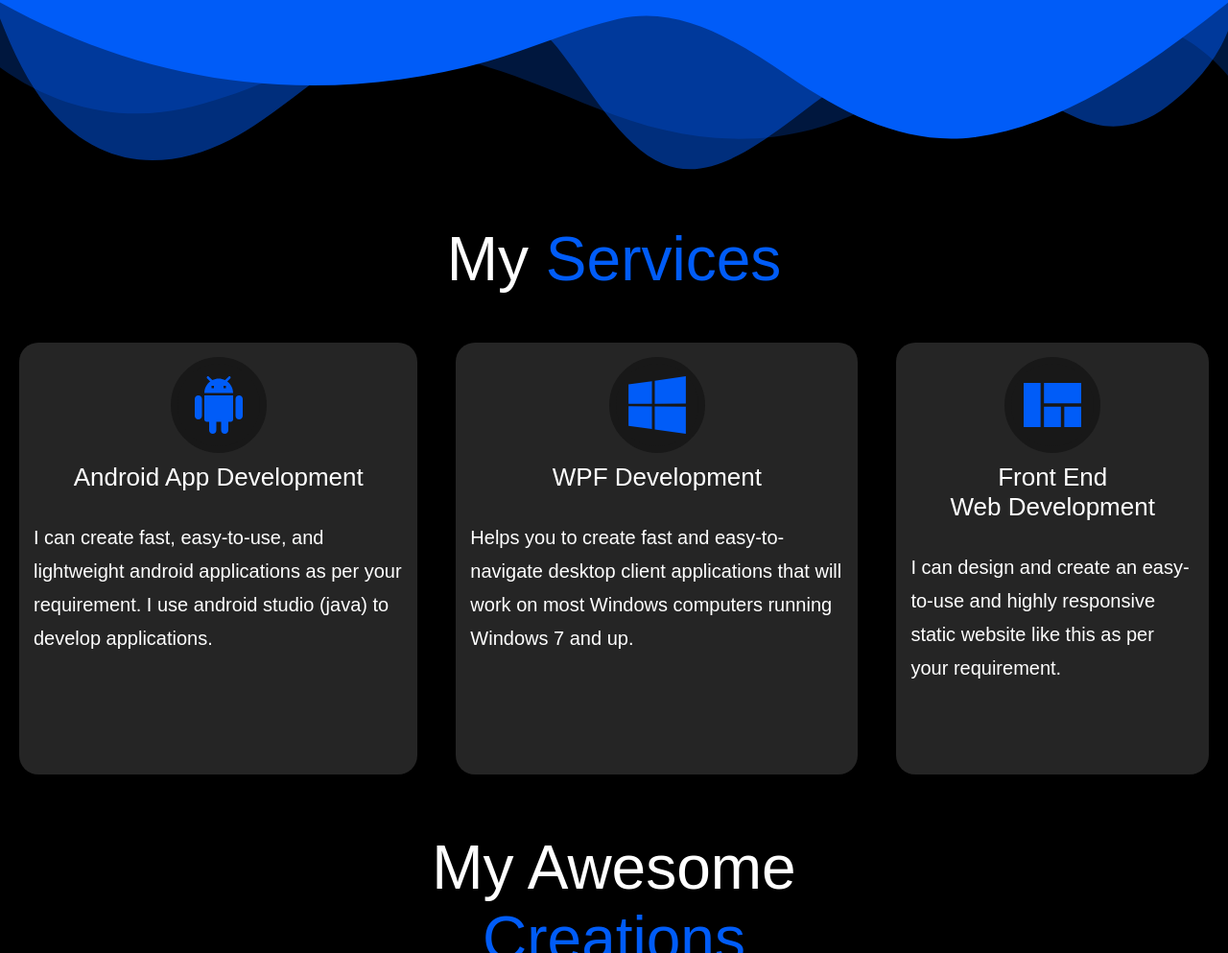
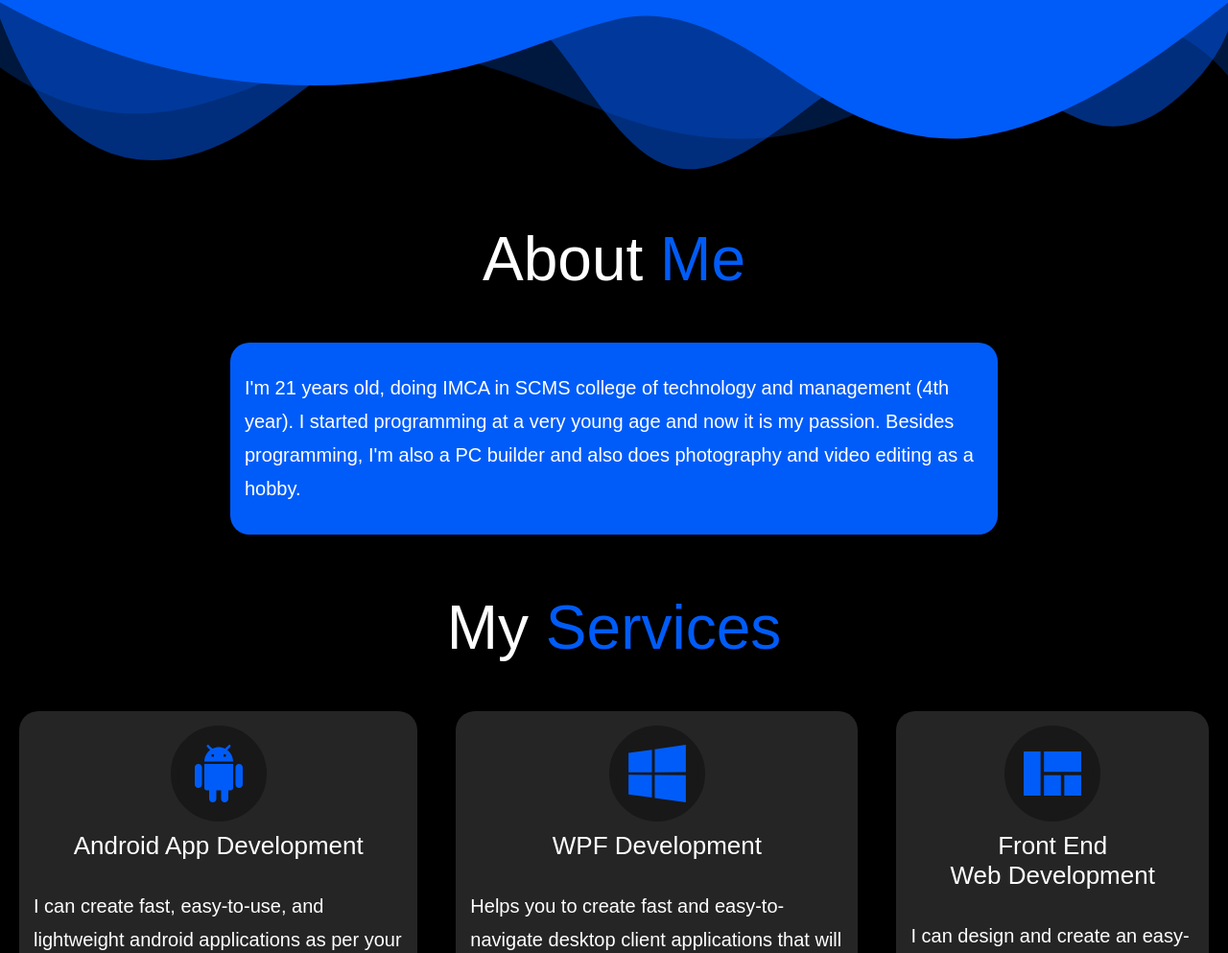
Before and after one commit to Devkrishnan2000/Devkrishnan2000.github.io, a plain HTML site: page index.html in a window 1280 px wide. Shown: the part 795-1788 px from the top of the page at 96% size. Drawn offline with nearby package versions, Linux system fonts and the light colour scheme; a web font is replaced by a local one.

Commit message:
portfolio website

```diff
--- a/index.html
+++ b/index.html
@@ -43,7 +43,8 @@
         </section>
 
         <div class="wav1">
-            <svg data-name="Layer 1" xmlns="http://www.w3.org/2000/svg" viewBox="0 0 1200 120" preserveAspectRatio="none">
+            <svg data-name="Layer 1" xmlns="http://www.w3.org/2000/svg" viewBox="0 0 1200 120"
+                preserveAspectRatio="none">
                 <path
                     d="M0,0V46.29c47.79,22.2,103.59,32.17,158,28,70.36-5.37,136.33-33.31,206.8-37.5C438.64,32.43,512.34,53.67,583,72.05c69.27,18,138.3,24.88,209.4,13.08,36.15-6,69.85-17.84,104.45-29.34C989.49,25,1113-14.29,1200,52.47V0Z"
                     opacity=".25" class="shape-fill"></path>
@@ -57,6 +58,19 @@
         </div>
 
         <div class="card-class">
+            <section class="about2-sec">
+                <h1 class="main-head" data-aos="fade-down">About <span class="col-blue">Me</spa>
+                </h1>
+                <div>
+                    <card class="card" data-aos="fade-up">
+                        <p class="para-text">I'm 21 years old, doing IMCA in SCMS college of technology and management
+                            (4th year). I started programming at a very young age and now it is my passion. Besides
+                            programming, I'm also a PC builder and also does photography and video editing as a hobby.
+                        </p>
+                    </card>
+                </div>
+            </section>
+
             <section class="service-sec">
                 <h1 class="main-head" data-aos="fade-down">My <span class="col-blue">Services</spa>
                 </h1>
@@ -66,7 +80,8 @@
                             <img class="img" src="/Images/android.svg">
                         </div>
                         <p class="sub-heading">Android App Development</p>
-                        <p class="para-text">I can create fast, easy-to-use, and lightweight android applications as per your
+                        <p class="para-text">I can create fast, easy-to-use, and lightweight android applications as per
+                            your
                             requirement. I use android studio (java) to develop applications.</p>
                     </card>
                     <card class="card" data-aos="fade-up">
@@ -74,7 +89,8 @@
                             <img class="img" src="/Images/windows.svg">
                         </div>
                         <p class="sub-heading">WPF Development</p>
-                        <p class="para-text">Helps you to create fast and easy-to-navigate desktop client applications that will
+                        <p class="para-text">Helps you to create fast and easy-to-navigate desktop client applications
+                            that will
                             work on most Windows computers running Windows 7 and up.</p>
                     </card>
                     <card class="card" data-aos="fade-right">
@@ -82,7 +98,8 @@
                             <img class="img" src="/Images/UI.svg">
                         </div>
                         <p class="sub-heading">Front End <br> Web Development</p>
-                        <p class="para-text">I can design and create an easy-to-use and highly responsive static website like
+                        <p class="para-text">I can design and create an easy-to-use and highly responsive static website
+                            like
                             this as per your requirement.</p>
                     </card>
                 </div>
@@ -94,22 +111,28 @@
                     <card class="card " data-aos="fade-left">
                         <img class="img" src="/Images/reflect.png">
                         <p class="sub-heading">REFLECT</p>
-                        <p class="para-text">Reflect is game with simple concept but lot of physics. In this your main objective
-                            is to make the ball reach to the top by overcoming obstacles which gets more challenging as you
+                        <p class="para-text">Reflect is game with simple concept but lot of physics. In this your main
+                            objective
+                            is to make the ball reach to the top by overcoming obstacles which gets more challenging as
+                            you
                             progress on the game.</p>
 
-                        <a href="https://play.google.com/store/apps/details?id=com.atomproductions.reflect"><Button class="card-btn">TRY IT NOW</Button></a>
+                        <a href="https://play.google.com/store/apps/details?id=com.atomproductions.reflect"><Button
+                                class="card-btn">TRY IT NOW</Button></a>
 
                     </card>
                     <card class="card" data-aos="fade-up">
 
                         <img class="img" src="/Images/perf.png">
                         <p class="sub-heading">PERFORMANCE TOOLS</p>
-                        <p class="para-text">A new GUI approach of the existing RyzenAdj Application.If your using a system with
-                            AMD Ryzen processor Performance Tools helps you to adjust the TDP and Temperature Limit of your
+                        <p class="para-text">A new GUI approach of the existing RyzenAdj Application.If your using a
+                            system with
+                            AMD Ryzen processor Performance Tools helps you to adjust the TDP and Temperature Limit of
+                            your
                             Processor in a user-friendly manner.</p>
 
-                        <a href="https://github.com/Devkrishnan2000/PerformanceTools"><Button class="card-btn">VIEW ON GITHUB</Button></a>
+                        <a href="https://github.com/Devkrishnan2000/PerformanceTools"><Button class="card-btn">VIEW ON
+                                GITHUB</Button></a>
 
                     </card>
                     <card class="card" data-aos="fade-right">
@@ -117,8 +140,10 @@
 
                         <img class="img" src="/Images/safelog.png">
                         <p class="sub-heading">SAFELOG</p>
-                        <p class="para-text">SafeLog is a password manager which stores all of your difficult-to-remember
-                            passwords locally in a device with the utmost security and privacy.This App is currently under development.</p>
+                        <p class="para-text">SafeLog is a password manager which stores all of your
+                            difficult-to-remember
+                            passwords locally in a device with the utmost security and privacy.This App is currently
+                            under development.</p>
 
                     </card>
                 </div>
@@ -127,7 +152,8 @@
 
 
         <div class="wav2">
-            <svg data-name="Layer 1" xmlns="http://www.w3.org/2000/svg" viewBox="0 0 1200 120" preserveAspectRatio="none">
+            <svg data-name="Layer 1" xmlns="http://www.w3.org/2000/svg" viewBox="0 0 1200 120"
+                preserveAspectRatio="none">
                 <path
                     d="M0,0V46.29c47.79,22.2,103.59,32.17,158,28,70.36-5.37,136.33-33.31,206.8-37.5C438.64,32.43,512.34,53.67,583,72.05c69.27,18,138.3,24.88,209.4,13.08,36.15-6,69.85-17.84,104.45-29.34C989.49,25,1113-14.29,1200,52.47V0Z"
                     opacity=".25" class="shape-fill"></path>
@@ -155,14 +181,16 @@
                 <div>
                     <p class="para-text">+919074757442</p>
                 </div>
-                <img class="img pointer"  src="/Images/copy.svg" onclick="copy_phno()">
+                <img class="img pointer" src="/Images/copy.svg" onclick="copy_phno()">
 
             </div>
             <p class="sub-heading">Follow Me on</p>
             <div class="social">
-                   <a href="https://www.instagram.com/millennial_freak/"><img class="img" src="/Images/insta.svg" alt="instagram"></a>
+                <a href="https://www.instagram.com/millennial_freak/"><img class="img" src="/Images/insta.svg"
+                        alt="instagram"></a>
 
-                  <a href="https://twitter.com/ADevkrishnan"> <img class="img" src="/Images/twitter.svg" alt="twitter"></a>
+                <a href="https://twitter.com/ADevkrishnan"> <img class="img" src="/Images/twitter.svg"
+                        alt="twitter"></a>
 
             </div>
         </section>
--- a/style.css
+++ b/style.css
@@ -118,6 +118,11 @@ nav{
 .about-me-sec{
     background-color: #005CF8;
 }
+.about2-sec{
+    padding-top: 30px;
+    background-color: black;
+}
+
 
 .main-head{
     margin: 0;
@@ -261,6 +266,19 @@ nav{
 .project-sec .card{
     height: 580px;
     margin: 20px 40px;
+}
+
+.about2-sec div{
+    display: flex;
+    justify-content: center;
+}
+.about2-sec div  .card{
+    width: 800px;
+    height: 200px;
+    background-color:#005CF8 ;
+    display: flex;
+    justify-content: center;
+    align-items: center;
 }
 
 .project-sec .circle .img{
@@ -440,6 +458,9 @@ nav{
     .project-sec .main-head{
         font-size: 48px;
     }
+    .about2-sec .main-head{
+        font-size: 48px;
+    }
     .para-text{
         font-size: 15px;
     }
@@ -504,7 +525,11 @@ nav{
     }
 
 
+    .about2-sec div  .card{
+        width: 800px;
+        height: 250px;
 
+    }
 
 }
 
@@ -600,4 +625,10 @@ nav{
     height: 240px;
  }
 
+ .about2-sec div  .card{
+    width: 800px;
+    height: 300px;
+
 }
+
+}
```
Lines whose indentation alone changed are shown as unchanged.
